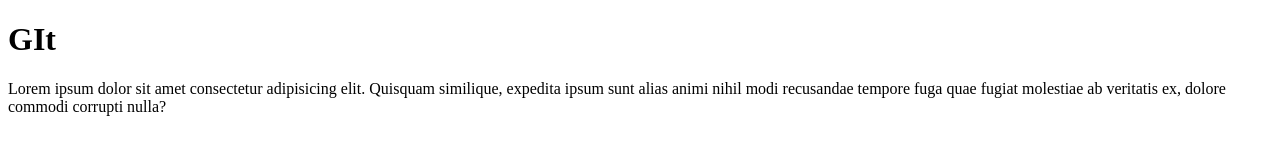
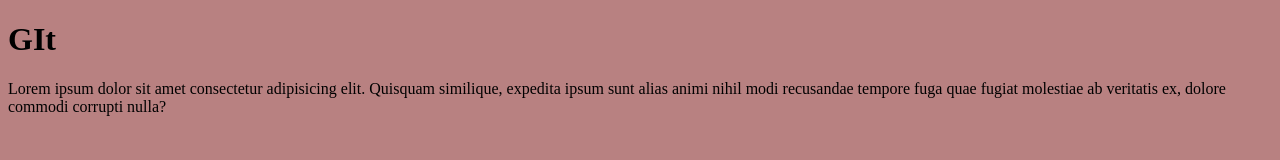
Before and after one commit to Robert-gut/project-for-git, a plain HTML site: page index.html in a window 1280 px wide. Drawn offline with Linux system fonts and the light colour scheme.

Commit message:
new file style.css

```diff
--- a/index.html
+++ b/index.html
@@ -4,6 +4,7 @@
   <meta charset="UTF-8">
   <meta name="viewport" content="width=device-width, initial-scale=1.0">
   <title>GIT</title>
+  <link rel="stylesheet" href="/style/style.css">
 </head>
 <body>
   <h1>GIt</h1>
--- /dev/null
+++ b/style/style.css
@@ -0,0 +1,3 @@
+body{
+  background: rgb(184, 129, 129);
+}
```
